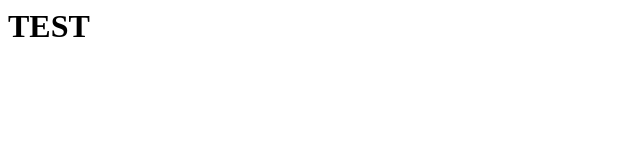
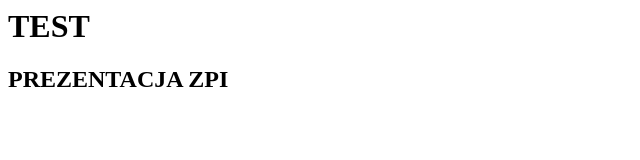
Before and after one commit to bartwe2/zpiTestWebhook, a plain HTML site: page index.html in a window 1280 px wide. Shown: the whole page, without its empty margins (0-640 px from the left). Drawn offline with Linux system fonts and the light colour scheme.

Commit message:
Update index.html

```diff
--- a/index.html
+++ b/index.html
@@ -1 +1,2 @@
 <h1>TEST</h1>
+<h2>PREZENTACJA ZPI</h2>
```
